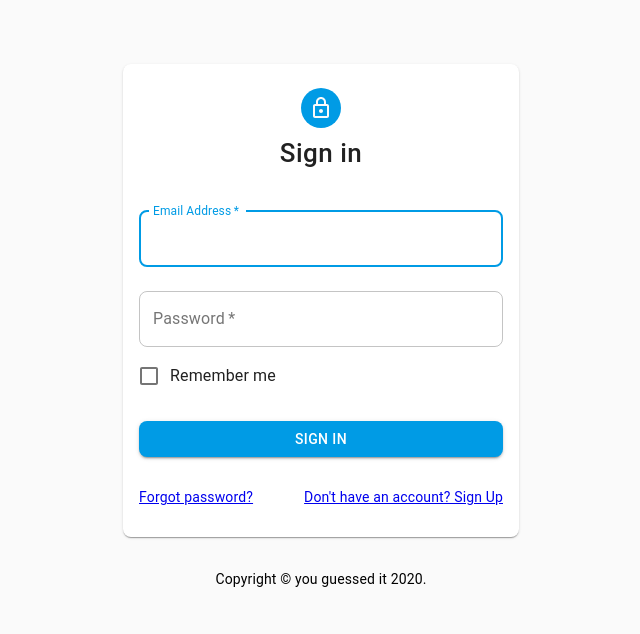
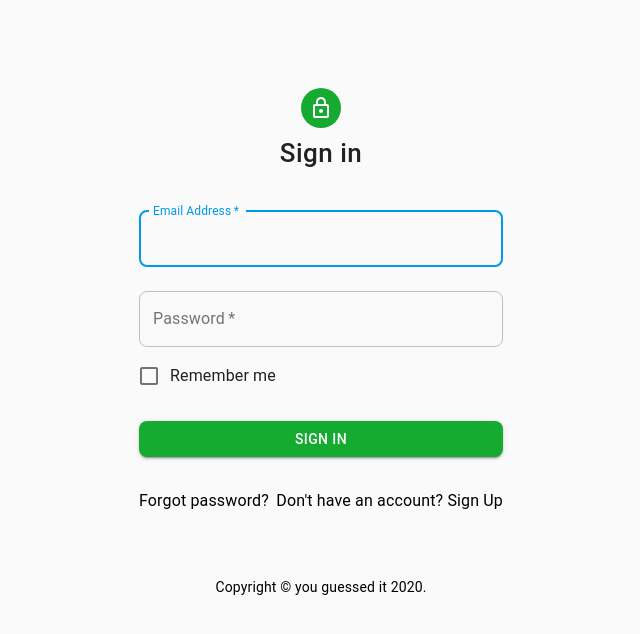
Before and after one commit to JonesTPG/fullstack-theme-base, a React (Create React App) app in the folder front-end/: page /login in a window 1280 px wide. Shown: the top 634 px of the page, without its empty margins (319-959 px from the left). Built offline with nearby package versions, Linux system fonts and the light colour scheme; what apollo-link-ws would draw is missing.

Commit message:
Unified styles between pages

```diff
--- a/front-end/src/App.jsx
+++ b/front-end/src/App.jsx
@@ -14,6 +14,7 @@ const App = () => {
     <>
       <Router>
         <ThemeProvider theme={mainTheme}>
+          <Route exact path="/voivoi" render={() => <h1>Voi Voi</h1>} />
           <Route exact path="/login" render={() => <Login />} />
           <Route exact path="/signup" render={() => <SignUpPage />} />
           <Route exact path="/" render={() => <HomePage />} />
--- a/front-end/src/components/AllStyles.js
+++ b/front-end/src/components/AllStyles.js
@@ -9,6 +9,7 @@ export const SignUpStyles = theme => ({
   avatar: {
     margin: theme.spacing(1),
     backgroundColor: theme.palette.secondary.main,
+    color: theme.palette.secondary.contrastText,
   },
   form: {
     width: "100%", // Fix IE 11 issue.
@@ -23,6 +24,9 @@ export const SignUpStyles = theme => ({
     color: theme.palette.secondary.main,
     outlineColor: theme.palette.secondary.main,
   },
+  typography: {
+    color: theme.palette.background.contrastText,
+  },
 })
 
 export const LoginStyles = theme => ({
@@ -35,7 +39,8 @@ export const LoginStyles = theme => ({
   },
   avatar: {
     margin: theme.spacing(1),
-    backgroundColor: theme.palette.primary.main,
+    backgroundColor: theme.palette.secondary.main,
+    color: theme.palette.secondary.contrastText,
   },
   form: {
     width: "100%", // Fix IE 11 issue.
@@ -44,10 +49,14 @@ export const LoginStyles = theme => ({
   submit: {
     margin: theme.spacing(3, 0, 2),
     color: theme.palette.primary.contrastText,
-    backgroundColor: theme.palette.primary.main,
+    backgroundColor: theme.palette.secondary.main,
   },
   checBox: {
-    color: theme.palette.primary.main,
+    color: theme.palette.secondary.main,
+    outlineColor: theme.palette.secondary.main,
+  },
+  typography: {
+    color: theme.palette.background.contrastText,
   },
 })
 
@@ -76,6 +85,27 @@ export const MainStyles = theme => ({
   },
 })
 
+export const FeedbackStyles = theme => ({
+  paper: {
+    marginTop: theme.spacing(8),
+    padding: theme.spacing(3),
+    display: "flex",
+    flexDirection: "column",
+    alignItems: "center",
+    justifyContent: "center",
+    width: 400,
+    height: 100,
+  },
+  iconbutton: {
+    padding: theme.spacing(1),
+    backgroundColor: theme.palette.secondary.main,
+    "&:hover,&:focus": {
+      backgroundColor: theme.palette.secondary.light,
+    },
+    color: theme.palette.secondary.contrastText,
+  },
+})
+
 export const CopyrightStyles = theme => ({
   typography: {
     color: theme.palette.background.contrastText,
--- a/front-end/src/components/counter/Counter.jsx
+++ b/front-end/src/components/counter/Counter.jsx
@@ -1,8 +1,8 @@
 import React, { useState } from 'react';
 import IconButton from "@material-ui/core/IconButton";
-import Paper from "@material-ui/core/Paper"
 import AddRounded from "@material-ui/icons/AddRounded";
 import RemoveRounded from "@material-ui/icons/RemoveRounded";
+import Grid from "@material-ui/core/Grid";
 import Main from "../main/Main";
 import { makeStyles } from '@material-ui/core/styles';
 
@@ -13,8 +13,15 @@ const useStyles = makeStyles(theme => ({
     flexDirection: 'column',
     alignItems: 'center',
     justifyContent: "center",
-    width: 200,
-    height: 200,
+    padding: theme.spacing(3)
+  },
+  iconbutton: {
+    padding: theme.spacing(1),
+    backgroundColor: theme.palette.secondary.main,
+    "&:hover,&:focus": {
+      backgroundColor: theme.palette.secondary.light,
+    },
+    color: theme.palette.secondary.contrastText,
   },
 }));
 
@@ -25,15 +32,21 @@ const Counter = () => {
 
   return (
     <Main pageName="Counter" >
-      <Paper className={classes.paper}>
+      <div className={classes.paper}>
         {count}
-        <IconButton onClick={() => setCount(count + 1)} color="inherit">
-            <AddRounded />
-        </IconButton>
-        <IconButton onClick={() => setCount(count - 1)} color="inherit">
-            <RemoveRounded />
-        </IconButton>
-      </Paper>
+        <Grid container spacing={2}>
+          <Grid item >
+            <IconButton onClick={() => setCount(count + 1)} className={classes.iconbutton}>
+              <AddRounded />
+            </IconButton>
+          </Grid>
+          <Grid item >
+            <IconButton onClick={() => setCount(count - 1)} className={classes.iconbutton}>
+              <RemoveRounded />
+            </IconButton>
+          </Grid>
+        </Grid>
+      </div>
     </Main>
   )
 }
--- a/front-end/src/components/feedback/Feedback.jsx
+++ b/front-end/src/components/feedback/Feedback.jsx
@@ -1,29 +1,57 @@
 import React from 'react';
-import { Container } from '@material-ui/core';
-import { makeStyles } from '@material-ui/core/styles';
-import Paper from "@material-ui/core/Paper"
-import FeedbackForm from "./FeedbackForm"
+import Container from '@material-ui/core/Container';
+import { FeedbackStyles } from "../AllStyles";
+import { withStyles } from '@material-ui/core';
+import Grid from '@material-ui/core/Grid';
+import IconButton from '@material-ui/core/IconButton';
+import SentimentDissatisfiedRounded from '@material-ui/icons/SentimentDissatisfiedRounded';
+import SentimentSatisfiedRounded from '@material-ui/icons/SentimentSatisfiedRounded';
+import SentimentDissatisfied from '@material-ui/icons/SentimentDissatisfied';
+import SentimentSatisfied from '@material-ui/icons/SentimentSatisfied';
 
-const useStyles = makeStyles(theme => ({
-  paper: {
-    marginTop: theme.spacing(8),
-    display: 'flex',
-    flexDirection: 'column',
-    alignItems: 'center',
-    justifyContent: "center",
-    width: 400,
-    height: 100,
-  },
-}));
+const Feedback = props => {
+  const {classes} = props;
 
-export default function Feedback() {
-  const classes = useStyles();
+  const handleSadClick = (event) => {
+    event.preventDefault()
+    console.log("Sad")
+  }
+  const handleOkClick = (event) => {
+    event.preventDefault()
+    console.log("OK")
+  }
+  const handleGladClick = (event) => {
+    event.preventDefault()
+    console.log("Happy")
+  }
 
   return (
-    <Container component="main" maxWidth="xs">
-      <Paper className={classes.paper}>
-        <FeedbackForm />
-      </Paper>
+    <Container component="main" maxWidth="xs" className={classes.paper}>
+      <h2>Please let us know how you feel</h2>
+        <Grid container spacing={2} justify="center">
+          <Grid item>
+            <IconButton className={classes.iconbutton} onClick={handleSadClick}>
+              <SentimentDissatisfiedRounded />
+            </IconButton>
+          </Grid>
+          <Grid item>
+            <IconButton className={classes.iconbutton} onClick={handleOkClick}>
+              <SentimentDissatisfied />
+            </IconButton>
+          </Grid>
+          <Grid item>
+            <IconButton className={classes.iconbutton} onClick={handleOkClick}>
+              <SentimentSatisfied />
+            </IconButton>
+          </Grid>
+          <Grid item>
+            <IconButton className={classes.iconbutton} onClick={handleGladClick}>
+              <SentimentSatisfiedRounded />
+            </IconButton>
+          </Grid>
+        </Grid>
     </Container>
   );
 }
+
+export default withStyles(FeedbackStyles)(Feedback)
--- a/front-end/src/components/feedback/FeedbackForm.jsx
+++ /dev/null
@@ -1,46 +0,0 @@
-import React from 'react';
-import { Toolbar } from '@material-ui/core';
-import { IconButton } from '@material-ui/core';
-import { Typography } from '@material-ui/core';
-import { SentimentDissatisfiedRounded } from '@material-ui/icons';
-import { SentimentSatisfiedRounded } from '@material-ui/icons';
-import { SentimentDissatisfied } from '@material-ui/icons';
-import { SentimentSatisfied } from '@material-ui/icons';
-
-export default function Feedback() {
-
-    const handleSadClick = (event) => {
-        event.preventDefault()
-        console.log("Sad")
-    }
-    const handleOkClick = (event) => {
-        event.preventDefault()
-        console.log("OK")
-    }
-    const handleGladClick = (event) => {
-        event.preventDefault()
-        console.log("Happy")
-    }
-
-  return (
-    <>
-        <Typography component="h1" variant="h6" color="primary">
-            Please let us know how you feel
-        </Typography>
-        <Toolbar>
-            <IconButton onClick={handleSadClick}>
-                <SentimentDissatisfiedRounded />
-            </IconButton>
-            <IconButton onClick={handleOkClick}>
-                <SentimentDissatisfied />
-            </IconButton>
-            <IconButton onClick={handleOkClick}>
-                <SentimentSatisfied />
-            </IconButton>
-            <IconButton onClick={handleGladClick}>
-                <SentimentSatisfiedRounded />
-            </IconButton>
-        </Toolbar>
-    </>
-  );
-}
--- a/front-end/src/components/login/Login.jsx
+++ b/front-end/src/components/login/Login.jsx
@@ -10,11 +10,11 @@ import LockOutlinedIcon from "@material-ui/icons/LockOutlined";
 import Typography from "@material-ui/core/Typography";
 import { withStyles } from "@material-ui/core/styles";
 import Container from "@material-ui/core/Container";
-import Paper from "@material-ui/core/Paper";
 import Box from "@material-ui/core/Box";
+import Link from "@material-ui/core/Link";
 import useField from "../../hooks/input";
 import Copyright from "../Copyright";
-import { withRouter, Link } from "react-router-dom";
+import { withRouter } from "react-router-dom";
 import { LOGIN } from "../../queries/login";
 import { useMutation } from "@apollo/react-hooks";
 import { LoginStyles } from "../AllStyles";
@@ -60,7 +60,7 @@ const Login = props => {
   return (
     <Container component="main" maxWidth="xs">
       <CssBaseline />
-      <Paper className={classes.paper}>
+      <div className={classes.paper}>
         <Avatar className={classes.avatar}>
           <LockOutlinedIcon />
         </Avatar>
@@ -97,7 +97,7 @@ const Login = props => {
           />
           <FormControlLabel
             control={
-              <Checkbox value="remember" name="checkBox" color="primary" />
+              <Checkbox value="remember" name="checkBox" className={classes.checkBox} />
             }
             label="Remember me"
           />
@@ -112,18 +112,22 @@ const Login = props => {
           </Button>
           <Grid container>
             <Grid item xs>
-              <Link to="#">
-                <p variant="body2">Forgot password?</p>
-              </Link>
+              <Typography className={classes.typography}>
+                <Link onClick={() => props.history.push("/voivoi")} color="inherit">
+                  <p variant="body2">Forgot password?</p>
+                </Link>
+              </Typography>
             </Grid>
             <Grid item>
-              <Link to="/signup">
-                <p>Don't have an account? Sign Up</p>
-              </Link>
+              <Typography className={classes.typography}>
+                <Link onClick={() => props.history.push("/signup")} color="inherit">
+                  <p>Don't have an account? Sign Up</p>
+                </Link>
+              </Typography>
             </Grid>
           </Grid>
         </form>
-      </Paper>
+      </div>
       <Box pt={4}>
         <Copyright />
       </Box>
```
Also changed, not shown: front-end/src/components/signup/SignUp.jsx (+9 -7 lines).
